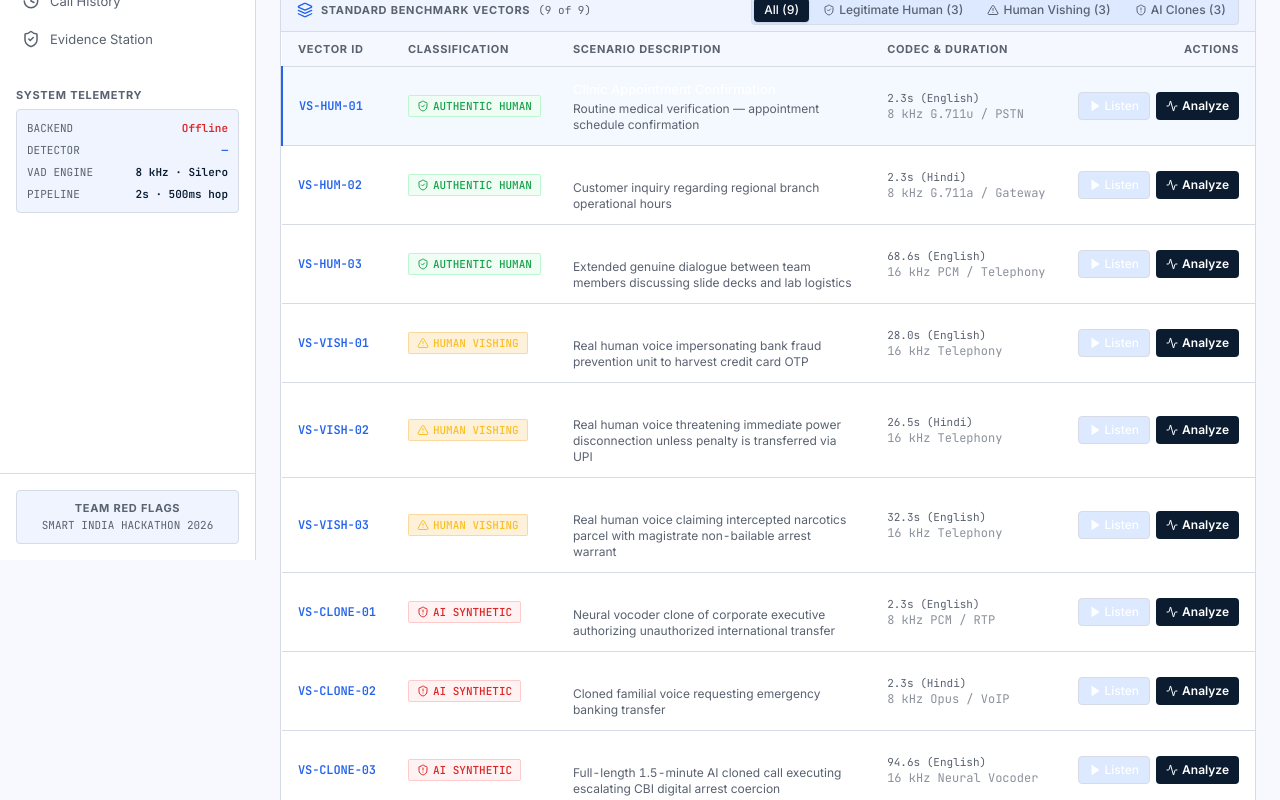
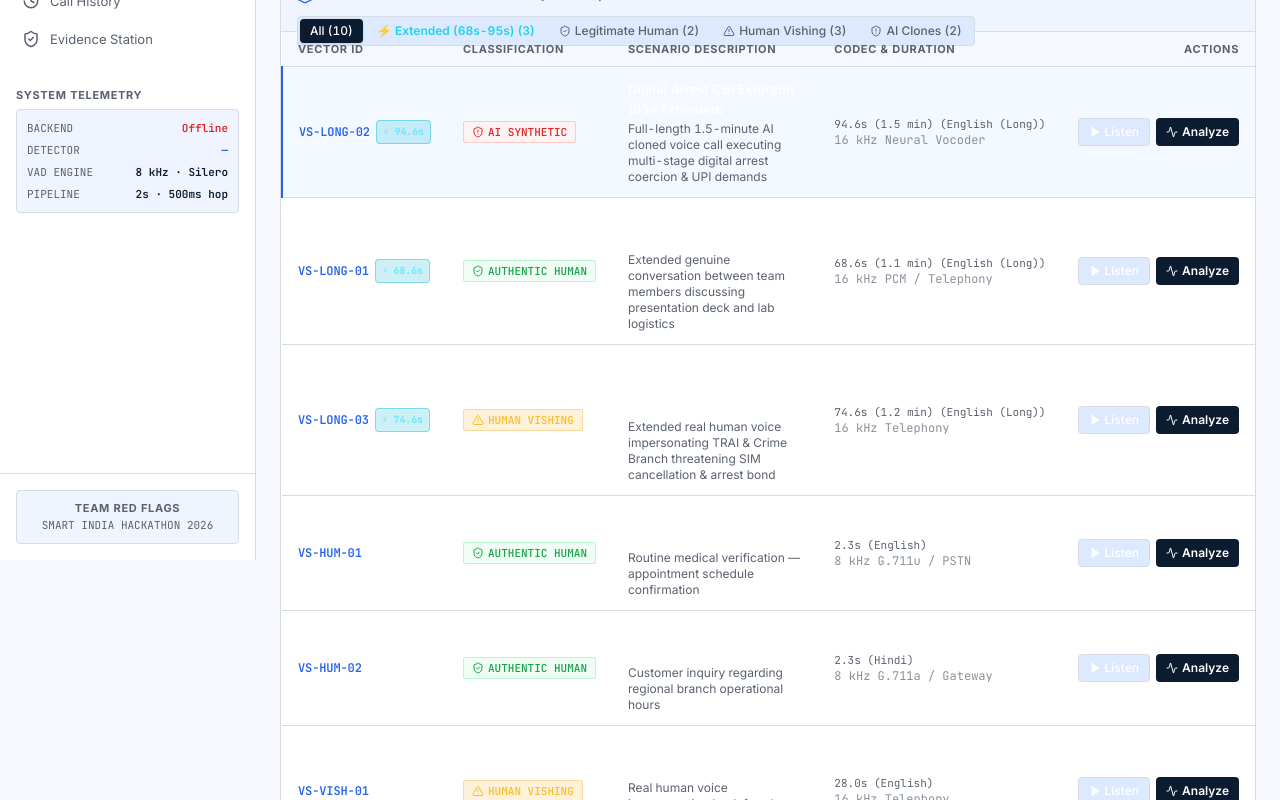
Before and after one commit to Ojas2095/voiceshield, a Next.js app in the folder frontend/: page /replay in a window 1280 px wide. Shown: the part 240-1040 px from the top of the page. Built offline with nearby package versions, Linux system fonts and the light colour scheme; no server answers.

Commit message:
feat(replay): feature 95s and 69s extended duration benchmarks prominently at top of Replay Lab with dedicated tab and tags

```diff
--- a/frontend/app/replay/page.tsx
+++ b/frontend/app/replay/page.tsx
@@ -25,10 +25,61 @@ interface Vector {
   keyTactics: string[];
   groundTruthText: string;
   acousticNote: string;
+  isExtended?: boolean;
 }
 
 const VECTORS: Vector[] = [
-  // ── 1. Legitimate Human Speech ─────────────────────────────────────────────
+  // ── ⚡ EXTENDED DURATION BENCHMARKS (68s - 95s) ──────────────────────────────
+  {
+    id: 'VS-LONG-02',
+    file: '/demo/cloned_long_scam.wav',
+    category: 'AI_CLONED',
+    title: 'Digital Arrest CBI Extortion (95s Extended)',
+    lang: 'English (Long)',
+    duration: '94.6s (1.5 min)',
+    durationSec: 94.6,
+    isExtended: true,
+    scenario: 'Full-length 1.5-minute AI cloned voice call executing multi-stage digital arrest coercion & UPI demands',
+    codec: '16 kHz Neural Vocoder',
+    speaker: 'AI Cloned Impersonator',
+    keyTactics: ['AI Deepfake Voice', 'Digital Arrest Impersonation', 'Magistrate Warrant Threat', 'UPI Escrow Demand'],
+    groundTruthText: 'Attention. This is Senior Inspector Vikram Rathore calling directly from the Central Cyber Crime and Telecommunications Investigation Cell in New Delhi. An urgent security alert has been registered under your national identity. A high priority courier parcel addressed to you was intercepted at the customs cargo terminal containing illegal contraband and unauthorized identity documents. A non-bailable arrest warrant has been formally issued by the magistrate under section 66F...',
+    acousticNote: 'Severe high-frequency vocoder dispersion (HF/LF > 2.0). Layer 1 + Layer 2 fusion triggers immediate automated Transaction Hold.',
+  },
+  {
+    id: 'VS-LONG-01',
+    file: '/demo/real_long_en.wav',
+    category: 'HUMAN_LEGITIMATE',
+    title: 'Colleague Project Planning Review (69s Extended)',
+    lang: 'English (Long)',
+    duration: '68.6s (1.1 min)',
+    durationSec: 68.6,
+    isExtended: true,
+    scenario: 'Extended genuine conversation between team members discussing presentation deck and lab logistics',
+    codec: '16 kHz PCM / Telephony',
+    speaker: 'Two Team Members (Interactive)',
+    keyTactics: ['Natural Dialogue', 'Colleague Banter', 'Zero Coercion'],
+    groundTruthText: 'Hello, good afternoon! Did you get a chance to review the presentation deck for our project review tomorrow morning? Yes, I went through the entire slide sequence. The architecture diagrams look very clear, especially the dual-surface integration and the evidence audit trail...',
+    acousticNote: 'Multi-speaker biological acoustics, natural conversational pauses, zero false positives across 134 continuous sliding windows.',
+  },
+  {
+    id: 'VS-LONG-03',
+    file: '/demo/human_scam_long_vishing.wav',
+    category: 'HUMAN_VISHING',
+    title: 'Telecom & Police Non-Bailable Arrest Vishing (75s Extended)',
+    lang: 'English (Long)',
+    duration: '74.6s (1.2 min)',
+    durationSec: 74.6,
+    isExtended: true,
+    scenario: 'Extended real human voice impersonating TRAI & Crime Branch threatening SIM cancellation & arrest bond',
+    codec: '16 kHz Telephony',
+    speaker: 'Impersonator (Biological Human)',
+    keyTactics: ['TRAI / Police Impersonation', 'Section 144 Arrest Threat', 'Escrow Bond Coercion', 'Asset Freeze Warning'],
+    groundTruthText: 'Attention. This is Senior Enforcement Officer Vikram Malhotra calling directly from the Central Telecom Regulatory Authority of India in conjunction with Delhi Police Cyber Crime Branch. We have placed your mobile number and national identity under immediate suspension review. Our carrier monitoring system indicates that unauthorized bulk transactions and banking OTP extortion attempts have originated from your registered IP address...',
+    acousticNote: 'Natural human vocal tract confirmed by Layer 1. Semantic NLP flags critical authority extortion, parcel contraband claim, and arrest threats.',
+  },
+
+  // ── 1. Legitimate Human Speech (Short) ──────────────────────────────────────
   {
     id: 'VS-HUM-01',
     file: '/demo/real_en.wav',
@@ -59,23 +110,8 @@ const VECTORS: Vector[] = [
     groundTruthText: 'नमस्ते, हमारे बैंक की स्थानीय शाखा कल सुबह दस बजे खुलेगी। क्या मैं आपकी कोई और सहायता कर सकता हूँ?',
     acousticNote: 'Natural biological Hindi vocal tract resonances. Healthy F1-F3 formant structure.',
   },
-  {
-    id: 'VS-HUM-03',
-    file: '/demo/real_long_en.wav',
-    category: 'HUMAN_LEGITIMATE',
-    title: 'Colleague Project Planning Review',
-    lang: 'English',
-    duration: '68.6s',
-    durationSec: 68.6,
-    scenario: 'Extended genuine dialogue between team members discussing slide decks and lab logistics',
-    codec: '16 kHz PCM / Telephony',
-    speaker: 'Two Team Members (Interactive)',
-    keyTactics: ['Natural Dialogue', 'Colleague Banter', 'Zero Coercion'],
-    groundTruthText: 'Hello, good afternoon! Did you get a chance to review the presentation deck for our project review tomorrow morning? Yes, I went through the entire slide sequence. The architecture diagrams look very clear, especially the dual-surface integration and the evidence audit trail...',
-    acousticNote: 'Multi-speaker biological acoustics, natural conversational pauses, zero false positives across 134 continuous sliding windows.',
-  },
 
-  // ── 2. Human Vishing Scams (Real Human Voice + Malicious Intent) ────────────
+  // ── 2. Human Vishing Scams (Short) ──────────────────────────────────────────
   {
     id: 'VS-VISH-01',
     file: '/demo/human_scam_sbi_otp.wav',
@@ -122,7 +158,7 @@ const VECTORS: Vector[] = [
     acousticNote: 'Layer 1 confirms natural human voice. Layer 2 flags critical authority extortion, parcel contraband claim, and arrest threats.',
   },
 
-  // ── 3. Synthetic AI Cloned Speech ──────────────────────────────────────────
+  // ── 3. Synthetic AI Cloned Speech (Short) ──────────────────────────────────
   {
     id: 'VS-CLONE-01',
     file: '/demo/cloned_en.wav',
@@ -153,27 +189,13 @@ const VECTORS: Vector[] = [
     groundTruthText: 'मैं एक गंभीर आपात स्थिति में हूँ, कृपया तुरंत इस खाते में बीस हज़ार रुपये भेज दीजिए।',
     acousticNote: 'Robotic spectral flatness and stepped F0 pitch contour characteristic of multi-speaker TTS.',
   },
-  {
-    id: 'VS-CLONE-03',
-    file: '/demo/cloned_long_scam.wav',
-    category: 'AI_CLONED',
-    title: 'Digital Arrest CBI Extortion Attack',
-    lang: 'English',
-    duration: '94.6s',
-    durationSec: 94.6,
-    scenario: 'Full-length 1.5-minute AI cloned call executing escalating CBI digital arrest coercion',
-    codec: '16 kHz Neural Vocoder',
-    speaker: 'AI Cloned Impersonator',
-    keyTactics: ['AI Deepfake Voice', 'Digital Arrest Impersonation', 'Warrant Threat', 'UPI Escrow Demand'],
-    groundTruthText: 'Attention. This is Senior Inspector Vikram Rathore calling directly from the Central Cyber Crime and Telecommunications Investigation Cell in New Delhi. An urgent security alert has been registered under your national identity. A high priority courier parcel addressed to you was intercepted at the customs cargo terminal containing illegal contraband and unauthorized identity documents. A non-bailable arrest warrant has been formally issued by the magistrate under section 66F...',
-    acousticNote: 'Severe high-frequency vocoder dispersion (HF/LF > 2.0). Layer 1 + Layer 2 fusion triggers immediate automated Transaction Hold.',
-  },
 ];
 
-type TabCategory = 'ALL' | 'HUMAN_LEGITIMATE' | 'HUMAN_VISHING' | 'AI_CLONED';
+type TabCategory = 'ALL' | 'EXTENDED' | 'HUMAN_LEGITIMATE' | 'HUMAN_VISHING' | 'AI_CLONED';
 
 export default function ReplayLab() {
   const vs = useVoiceShield();
+  // Set default selected vector to VS-LONG-02 (the 95s Digital Arrest clip)
   const [selectedVector, setSelectedVector] = useState<Vector>(VECTORS[0]);
   const [activeTab, setActiveTab] = useState<TabCategory>('ALL');
   const [searchQuery, setSearchQuery] = useState('');
@@ -259,7 +281,12 @@ export default function ReplayLab() {
 
   // Filter vectors
   const filteredVectors = VECTORS.filter((v) => {
-    const matchesTab = activeTab === 'ALL' || v.category === activeTab;
+    const matchesTab =
+      activeTab === 'ALL'
+        ? true
+        : activeTab === 'EXTENDED'
+        ? v.isExtended
+        : v.category === activeTab;
     const matchesSearch =
       v.id.toLowerCase().includes(searchQuery.toLowerCase()) ||
       v.title.toLowerCase().includes(searchQuery.toLowerCase()) ||
@@ -500,12 +527,20 @@ export default function ReplayLab() {
                 All ({VECTORS.length})
               </button>
               <button
+                onClick={() => setActiveTab('EXTENDED')}
+                className={`px-2.5 py-1 rounded text-xs font-semibold transition-colors flex items-center gap-1 ${
+                  activeTab === 'EXTENDED' ? 'bg-cyan-600 text-white shadow' : 'text-cyan-400 hover:text-white'
+                }`}
+              >
+                ⚡ Extended (68s-95s) ({VECTORS.filter(v => v.isExtended).length})
+              </button>
+              <button
                 onClick={() => setActiveTab('HUMAN_LEGITIMATE')}
                 className={`px-2.5 py-1 rounded text-xs font-medium transition-colors flex items-center gap-1 ${
                   activeTab === 'HUMAN_LEGITIMATE' ? 'bg-emerald-600 text-white shadow' : 'text-muted hover:text-emerald-400'
                 }`}
               >
-                <ShieldCheck className="w-3 h-3" /> Legitimate Human (3)
+                <ShieldCheck className="w-3 h-3" /> Legitimate Human (2)
               </button>
               <button
                 onClick={() => setActiveTab('HUMAN_VISHING')}
@@ -521,7 +556,7 @@ export default function ReplayLab() {
                   activeTab === 'AI_CLONED' ? 'bg-rose-600 text-white shadow' : 'text-muted hover:text-rose-400'
                 }`}
               >
-                <ShieldAlert className="w-3 h-3" /> AI Clones (3)
+                <ShieldAlert className="w-3 h-3" /> AI Clones (2)
               </button>
             </div>
           </div>
@@ -554,7 +589,14 @@ export default function ReplayLab() {
                       }`}
                     >
                       <td className="px-4 py-3 mono text-data text-brand font-semibold whitespace-nowrap">
-                        {v.id}
+                        <div className="flex items-center gap-1.5">
+                          <span>{v.id}</span>
+                          {v.isExtended && (
+                            <span className="mono text-[10px] px-1.5 py-0.5 rounded bg-cyan-500/20 text-cyan-300 border border-cyan-500/40 font-bold">
+                              ⚡ {v.duration.split(' ')[0]}
+                            </span>
+                          )}
+                        </div>
                       </td>
                       <td className="px-4 py-3 whitespace-nowrap">
                         {v.category === 'HUMAN_LEGITIMATE' && (
```
Also changed, not shown: 1 other file (tests, documents, lock files or other folders).
